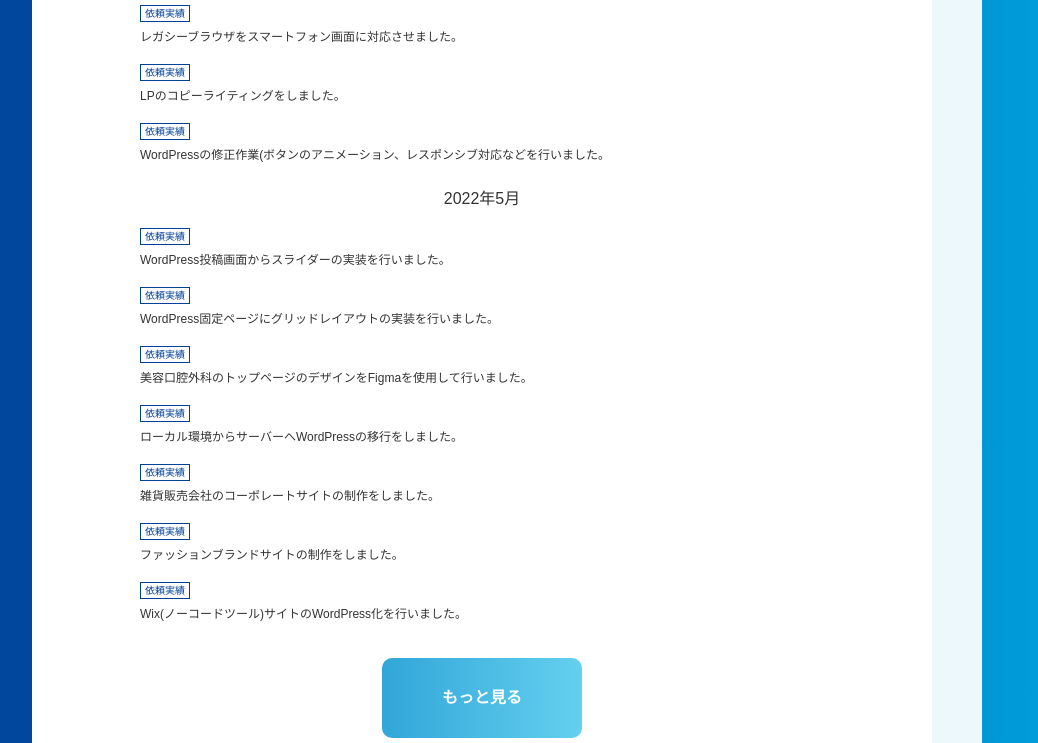
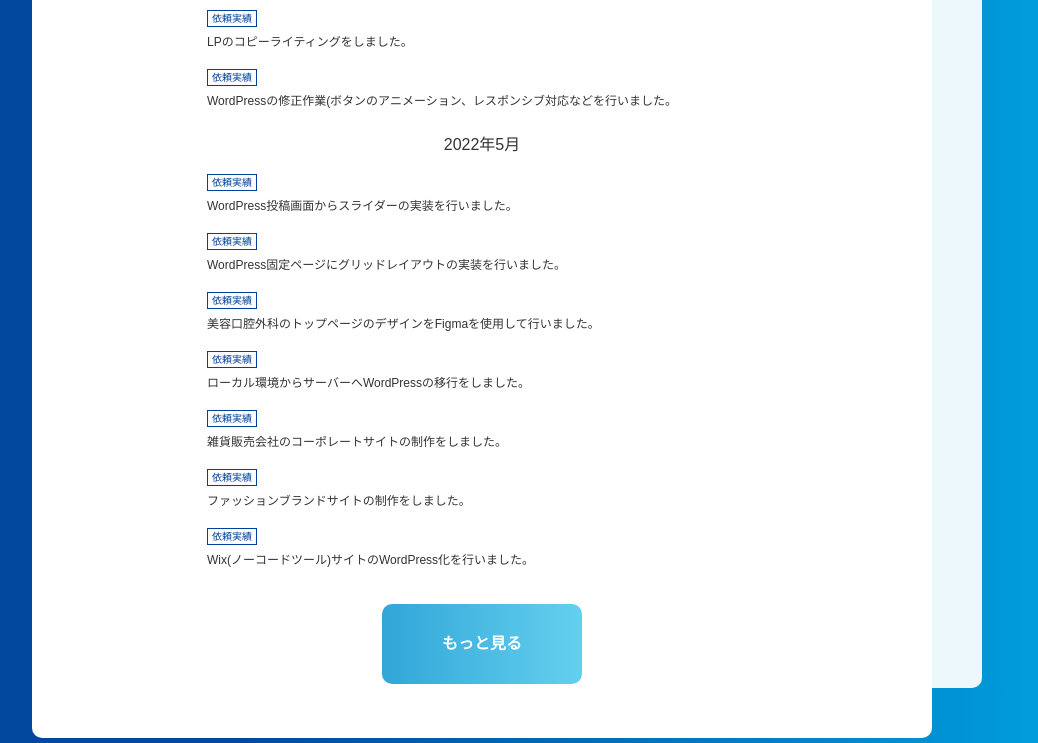
Before and after one commit to koukoba74/works, a plain HTML site: page index.html in a window 1280 px wide. Shown: the part 1172-1915 px from the top of the page, without its empty margins (158-1196 px from the left). Drawn offline with Linux system fonts and the light colour scheme.

Commit message:
修正をコミット

```diff
--- a/css/style.css
+++ b/css/style.css
@@ -115,7 +115,7 @@ li {
     max-width: 900px;
     margin: 0 auto;
     background-color: #fff;
-    padding: 10%;
+    padding: 5% 10%;
     border-radius: 10px;
     position: relative;
     text-align: left;
@@ -177,6 +177,10 @@ li {
     display: block;
 }
 
+.works_content {
+    max-width: 550px;
+    margin: 0 auto;
+}
 
 .category {
     color: #004098;
```
